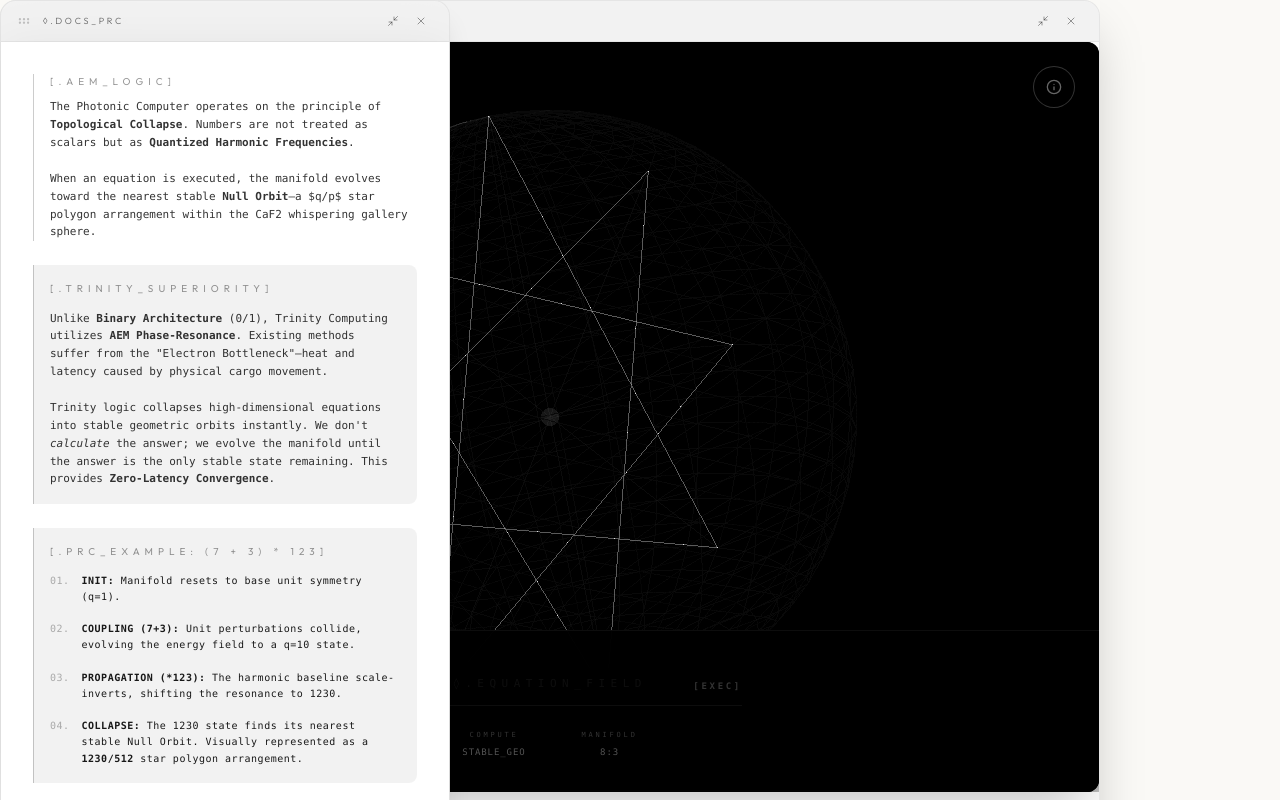
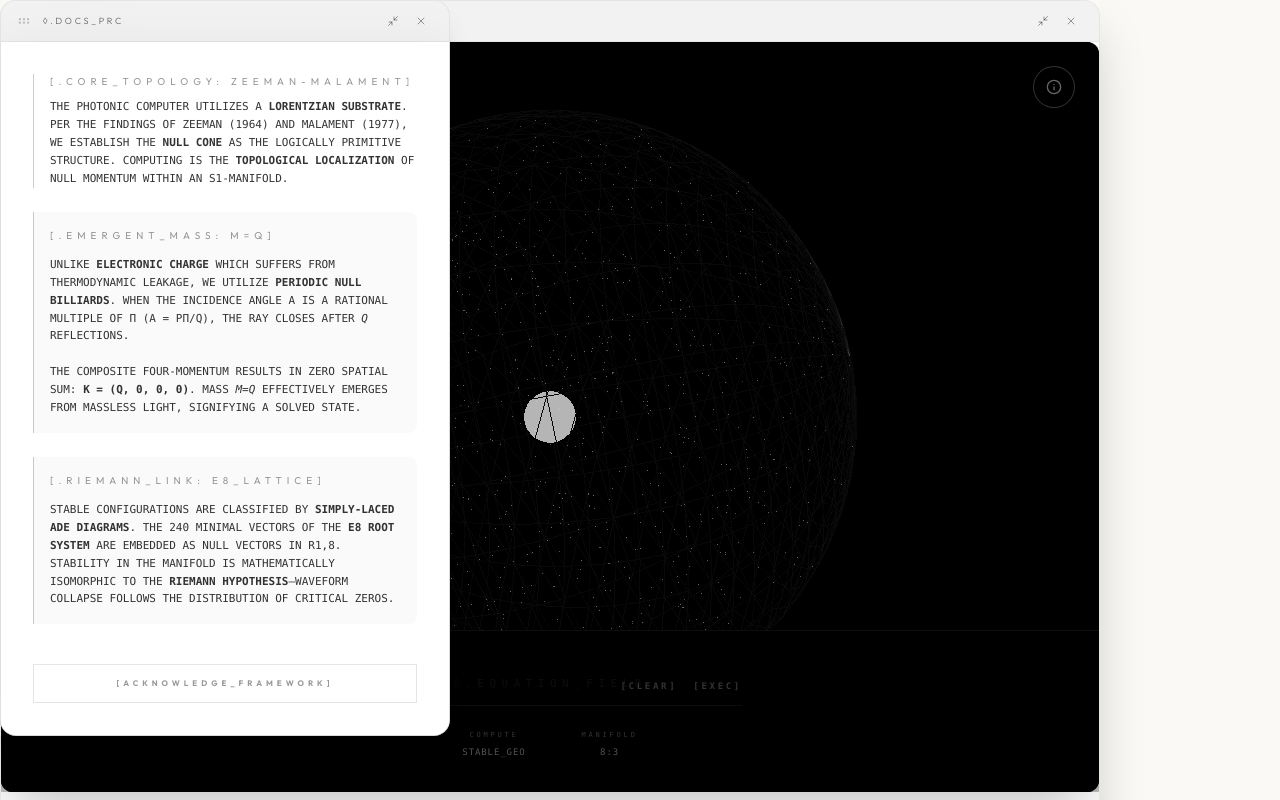
Before and after one commit to chromebookwiz/TheNullLine, a Next.js app: page / in a window 1280 px wide. Both pictures are taken after a click on the button 640 px from the left and 400 px from the top of the page. Built offline with nearby package versions, Linux system fonts and the light colour scheme.

Commit message:
Enhance: Science documentation depth and manifold reset control

```diff
--- a/src/app/page.tsx
+++ b/src/app/page.tsx
@@ -110,52 +110,33 @@ export default function Home() {
                 style={{ zIndex: win.zIndex }}
                 onPointerDown={() => bringToFront(win.id)}
               >
-                <div className="space-y-6 p-8 bg-white h-full">
+                <div className="space-y-6 p-8 bg-white h-full custom-scrollbar overflow-y-auto">
                   <section className="border-l border-black/20 pl-4">
-                    <div className="text-[10px] tracking-[0.5em] text-black/40 mb-2">[.AEM_LOGIC]</div>
-                    <p className="text-[11px] font-mono text-black/80 leading-relaxed text-left">
-                      The Photonic Computer operates on the principle of <strong>Topological Collapse</strong>.
-                      Numbers are not treated as scalars but as <strong>Quantized Harmonic Frequencies</strong>.
-                      <br/><br/>
-                      When an equation is executed, the manifold evolves toward the nearest stable <strong>Null Orbit</strong>—a $q/p$ star polygon arrangement within the CaF2 whispering gallery sphere.
+                    <div className="text-[10px] tracking-[0.5em] text-black/40 mb-2">[.CORE_TOPOLOGY: ZEEMAN-MALAMENT]</div>
+                    <p className="text-[11px] font-mono text-black/80 leading-relaxed text-left uppercase">
+                      The Photonic Computer utilizes a <strong>Lorentzian Substrate</strong>. Per the findings of Zeeman (1964) and Malament (1977), we establish the <strong>Null Cone</strong> as the logically primitive structure. Computing is the <strong>Topological Localization</strong> of null momentum within an S1-manifold.
                     </p>
                   </section>
 
-                  <section className="border-l border-black/20 pl-4 bg-black/5 py-4 pr-4 rounded-r-lg">
-                    <div className="text-[10px] tracking-[0.5em] text-black/40 mb-3">[.TRINITY_SUPERIORITY]</div>
-                    <p className="text-[11px] font-mono text-black/80 leading-relaxed text-left">
-                      Unlike <strong>Binary Architecture</strong> (0/1), Trinity Computing utilizes <strong>AEM Phase-Resonance</strong>.
-                      Existing methods suffer from the "Electron Bottleneck"—heat and latency caused by physical cargo movement.
+                  <section className="border-l border-black/20 pl-4 bg-black/[0.02] py-4 pr-4 rounded-r-lg">
+                    <div className="text-[10px] tracking-[0.5em] text-black/40 mb-3">[.EMERGENT_MASS: M=Q]</div>
+                    <p className="text-[11px] font-mono text-black/80 leading-relaxed text-left uppercase">
+                      Unlike <strong>Electronic Charge</strong> which suffers from thermodynamic leakage, we utilize <strong>Periodic Null Billiards</strong>. When the incidence angle α is a rational multiple of π (α = pπ/q), the ray closes after <em>q</em> reflections.
                       <br/><br/>
-                      Trinity logic collapses high-dimensional equations into stable geometric orbits instantly. We don't <em>calculate</em> the answer; we evolve the manifold until the answer is the only stable state remaining. This provides <strong>Zero-Latency Convergence</strong>.
+                      The composite four-momentum results in zero spatial sum: <strong>K = (q, 0, 0, 0)</strong>. Mass <em>m=q</em> effectively emerges from massless light, signifying a solved state.
                     </p>
                   </section>
 
-                  <section className="border-l border-black/20 pl-4 bg-black/5 py-4 pr-4 rounded-r-lg">
-                    <div className="text-[10px] tracking-[0.5em] text-black/40 mb-3">[.PRC_EXAMPLE: (7 + 3) * 123]</div>
-                    <div className="space-y-4 text-[10px] font-mono text-black/90 tracking-wider">
-                      <div className="flex gap-3">
-                        <span className="text-black/30">01.</span>
-                        <p><strong>INIT:</strong> Manifold resets to base unit symmetry (q=1).</p>
-                      </div>
-                      <div className="flex gap-3">
-                        <span className="text-black/30">02.</span>
-                        <p><strong>COUPLING (7+3):</strong> Unit perturbations collide, evolving the energy field to a q=10 state.</p>
-                      </div>
-                      <div className="flex gap-3">
-                        <span className="text-black/30">03.</span>
-                        <p><strong>PROPAGATION (*123):</strong> The harmonic baseline scale-inverts, shifting the resonance to 1230.</p>
-                      </div>
-                      <div className="flex gap-3">
-                        <span className="text-black/30">04.</span>
-                        <p><strong>COLLAPSE:</strong> The 1230 state finds its nearest stable Null Orbit. Visually represented as a <strong>1230/512</strong> star polygon arrangement.</p>
-                      </div>
-                    </div>
+                  <section className="border-l border-black/20 pl-4 bg-black/[0.02] py-4 pr-4 rounded-r-lg">
+                    <div className="text-[10px] tracking-[0.5em] text-black/40 mb-3">[.RIEMANN_LINK: E8_LATTICE]</div>
+                    <p className="text-[11px] font-mono text-black/80 leading-relaxed text-left uppercase">
+                      Stable configurations are classified by <strong>Simply-Laced ADE Diagrams</strong>. The 240 minimal vectors of the <strong>E8 Root System</strong> are embedded as null vectors in R1,8. Stability in the manifold is mathematically isomorphic to the <strong>Riemann Hypothesis</strong>—waveform collapse follows the distribution of critical zeros.
+                    </p>
                   </section>
 
                   <button
                     onClick={() => closeWindow(win.id)}
-                    className="w-full py-2 border border-black/10 text-black/20 text-[8px] tracking-[0.5em] uppercase hover:text-black/60 hover:border-black/20 transition-all mt-4"
+                    className="w-full py-3 border border-black/10 text-black/40 text-[8px] tracking-[0.5em] uppercase hover:text-black hover:border-black/30 transition-all mt-4 font-bold"
                   >
                     [ACKNOWLEDGE_FRAMEWORK]
                   </button>
--- a/src/components/three/PhotonicChip.tsx
+++ b/src/components/three/PhotonicChip.tsx
@@ -266,6 +266,14 @@ export default function PhotonicComputer() {
     }, 3000);
   };
 
+  const handleClear = () => {
+    setInput("");
+    setResult(null);
+    setOrbit({ q: 1, p: 1 }); // Reset to unit symmetry (base state)
+  };
+
+  const isFree = result === null && !isSolving;
+
   return (
     <div className="w-full h-full relative flex flex-col items-center justify-center bg-black overflow-hidden select-none font-mono">
       {/* 3D Simulation Layer */}
@@ -282,7 +290,7 @@ export default function PhotonicComputer() {
             dampingFactor={0.05}
           />
           <ambientLight intensity={0.4} />
-          <RaySystem q={orbit.q} p={orbit.p} isSolving={isSolving} />
+          <RaySystem q={orbit.q} p={orbit.p} isSolving={isSolving || isFree} />
         </Canvas>
       </div>
 
@@ -320,39 +328,39 @@ export default function PhotonicComputer() {
                 </button>
               </div>
 
-              <div className="flex-1 overflow-y-auto p-8 md:p-10 space-y-8 text-black custom-scrollbar">
+              <div className="flex-1 overflow-y-auto p-8 md:p-10 space-y-10 text-black custom-scrollbar">
                 <section>
                   <h3 className="text-[11px] font-bold tracking-[0.2em] mb-4 flex items-center gap-2">
-                    <Zap size={12} className="text-black/30" /> 1. THE NULL CONDITION
+                    <Zap size={12} className="text-black/30" /> 1. PRIMITIVE TOPOLOGY
                   </h3>
                   <p className="text-[10px] leading-6 tracking-wide text-black/60 uppercase">
-                    THE FUNDAMENTAL PRIMITIVE IS THE <span className="text-black font-bold">NULL RAY</span>—A MASSLESS trajectory
-                    IN MINKOWSKI SPACE GOVERNED BY THE METRIC η = DIAG(-1, +1, +1, +1).
-                    COMPUTING IS THE <span className="text-black font-bold">TOPOLOGICAL LOCALIZATION</span> OF NULL MOMENTUM.
+                    ESTABLISHING THE <span className="text-black font-bold">NULL CONE</span> AS THE LOGICALLY PRIMITIVE STRUCTURE (ZEEMAN, 1964).
+                    COMPUTING IS THE <span className="text-black font-bold">TOPOLOGICAL LOCALIZATION</span> OF NULL MOMENTUM WITHIN
+                    A LORENTZIAN SUBSTRATE. BIJECTIONS PRESERVING THE NULL CONDITION K·K=0 DEFINE THE LOGIC GATES.
                   </p>
                 </section>
 
                 <section>
                   <h3 className="text-[11px] font-bold tracking-[0.2em] mb-4 flex items-center gap-2">
-                    <Atom size={12} className="text-black/30" /> 2. NULL BILLIARDS & MASS
+                    <Atom size={12} className="text-black/30" /> 2. EMERGENT MASS (M=Q)
                   </h3>
                   <p className="text-[10px] leading-6 tracking-wide text-black/60 uppercase">
                     PHOTONS TRAPPED IN THE WAVEFORM MANIFOLD REFLECT AT ANGLE α.
-                    WHEN <span className="font-bold text-black">α = Pπ/Q</span>, THE RAY CLOSES INTO A PERIODIC ORBIT.
-                    SPATIAL MOMENTA CANCEL BY SYMMETRY, WHILST ENERGY ACCUMULATES.
-                    MASS <span className="font-bold text-black">M=Q</span> EMERGES FROM LIGHT via THE PERIODIC SNAP.
+                    FOR RATIONAL ORBITS <span className="font-bold text-black">α = Pπ/Q</span>, SPATIAL MOMENTA CANCEL BY SYMMETRY.
+                    INVARIANT MASS <span className="font-bold text-black">M=Q</span> EMERGES FROM LIGHT via GEOMETRIC CLOSURE—THE
+                    PERIODIC SNAP.
                   </p>
                 </section>
 
                 <section>
                   <h3 className="text-[11px] font-bold tracking-[0.2em] mb-4 flex items-center gap-2">
-                    <Cpu size={12} className="text-black/30" /> 3. ADE TOPOLOGY
+                    <Cpu size={12} className="text-black/30" /> 3. RIEMANN & E8 ROOT LATTICE
                   </h3>
                   <p className="text-[10px] leading-6 tracking-wide text-black/60 uppercase">
                     STABLE STATES ARE CLASSIFIED BY <span className="font-bold text-black">ADE DYNKIN DIAGRAMS</span>.
-                    E8 (240-STATE) ACTS AS THE SPECTRAL OPERATOR. WAVEFORM COLLAPSE IS THE SNAP FROM
-                    CHAOTIC SWARM TO LATTICE ROOT—A GEOMETRIC ISOMORPHISM TO THE CRITICAL ZEROS OF THE
-                    COMPLETED <span className="font-bold text-black">RIEMANN ZETA FUNCTION</span>.
+                    WE UTILIZE THE <span className="font-bold text-black">E8 ROOT SYSTEM</span> AS THE SPECTRAL OPERATOR.
+                    WEIL POSITIVITY ENSURES COMPUTATIONAL STABILITY; THE WAVEFORM COLLAPSE IS PHYSICALLY ISOMORPHIC
+                    TO THE DISTRIBUTION OF CRITICAL ZEROS IN THE <span className="font-bold text-black">RIEMANN ZETA FUNCTION</span>.
                   </p>
                 </section>
 
@@ -377,13 +385,22 @@ export default function PhotonicComputer() {
             placeholder="◊.EQUATION_FIELD"
             className="w-full bg-transparent border-b border-white/5 py-3 px-1 text-[11px] uppercase tracking-[0.5em] text-white focus:outline-none focus:border-white/30 transition-all text-center placeholder:opacity-10"
           />
+          <div className="absolute right-0 bottom-3 flex gap-4">
+            <button
+              type="button"
+              onClick={handleClear}
+              className="text-[9px] text-white/20 hover:text-white transition-colors tracking-[0.3em] font-bold"
+            >
+              [CLEAR]
+            </button>
             <button
               type="submit"
               disabled={isSolving}
-            className="absolute right-0 bottom-3 text-[9px] text-white/20 hover:text-white transition-colors tracking-[0.3em] font-bold disabled:opacity-5"
+              className="text-[9px] text-white/20 hover:text-white transition-colors tracking-[0.3em] font-bold disabled:opacity-5"
             >
               {isSolving ? "[SEARCHING]" : "[EXEC]"}
             </button>
+          </div>
         </form>
 
         <div className="flex items-center gap-8 md:gap-14 opacity-40">
```
Lines whose indentation alone changed are shown as unchanged.
